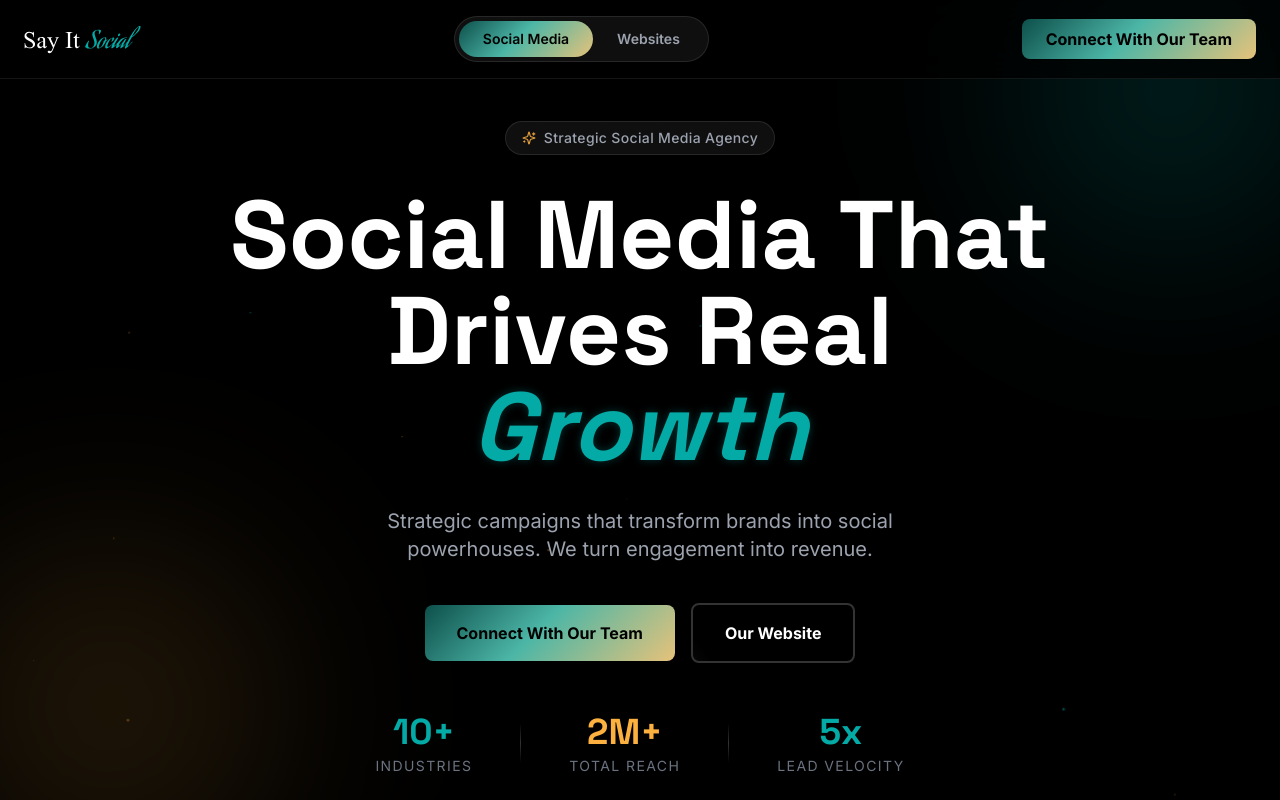
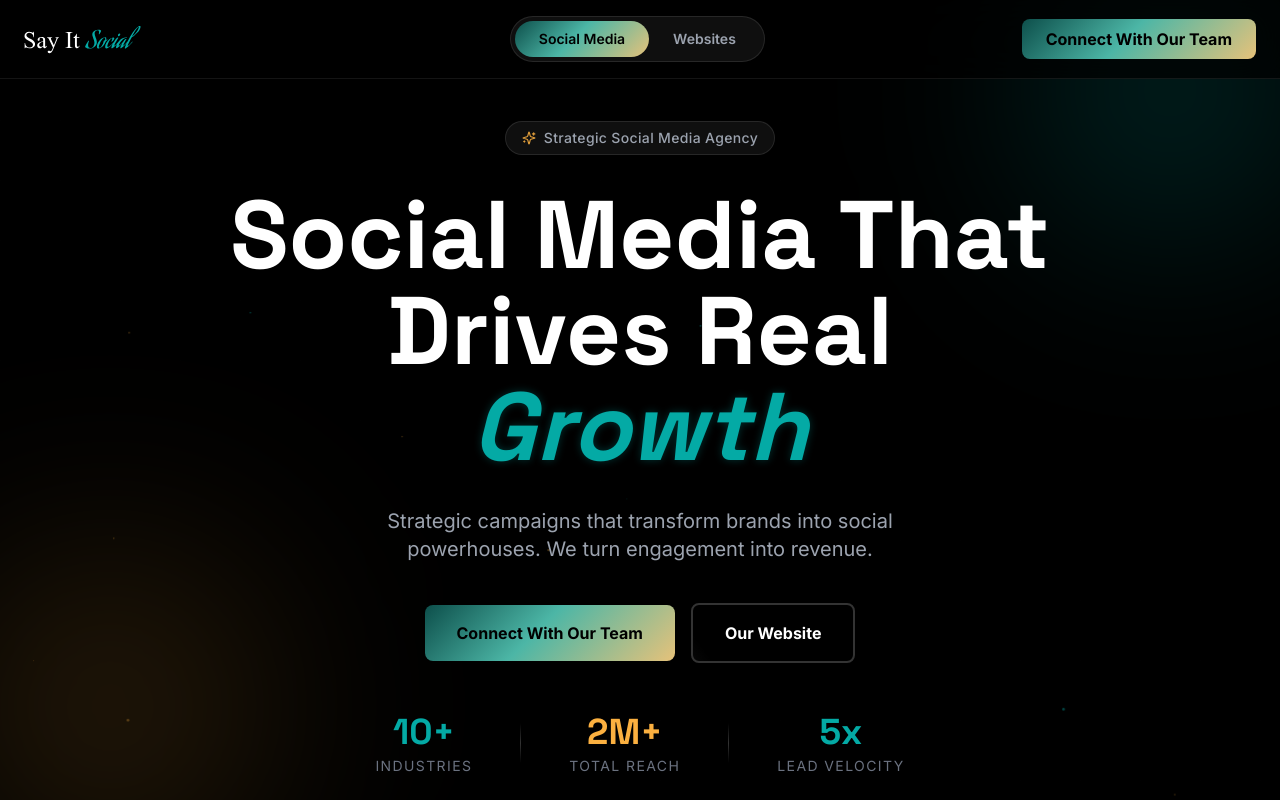
Before and after one commit to shubhammaurya0221/say-it-social002, a React (Vite) app: page / in a window 1280 px wide. Shown: the top 800 px of the page. Built offline with nearby package versions, Linux system fonts and the light colour scheme.

Commit message:
toggle button shift

```diff
--- a/src/components/Navbar.jsx
+++ b/src/components/Navbar.jsx
@@ -28,7 +28,7 @@ export default function Navbar({ currentPage, onPageChange }) {
         </motion.div>
 
         {/* Page Toggle */}
-        <div className="relative flex items-center bg-white/[0.06] rounded-full p-1 border border-white/10">
+        <div className="relative flex items-center bg-white/[0.06] rounded-full p-1  border border-white/10 lg:ml-28">
           {tabs.map((tab) => (
             <button
               key={tab.id}
```
